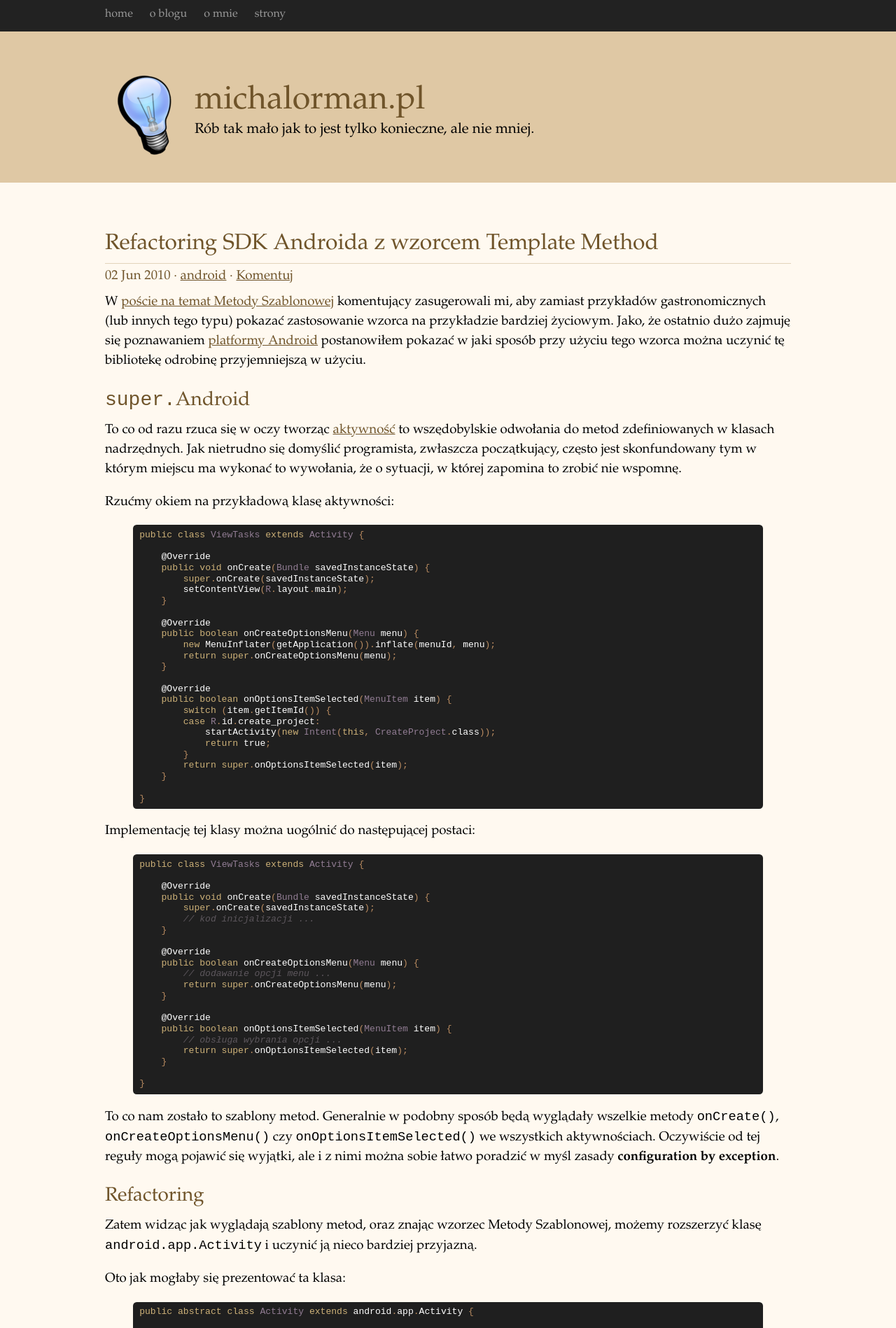
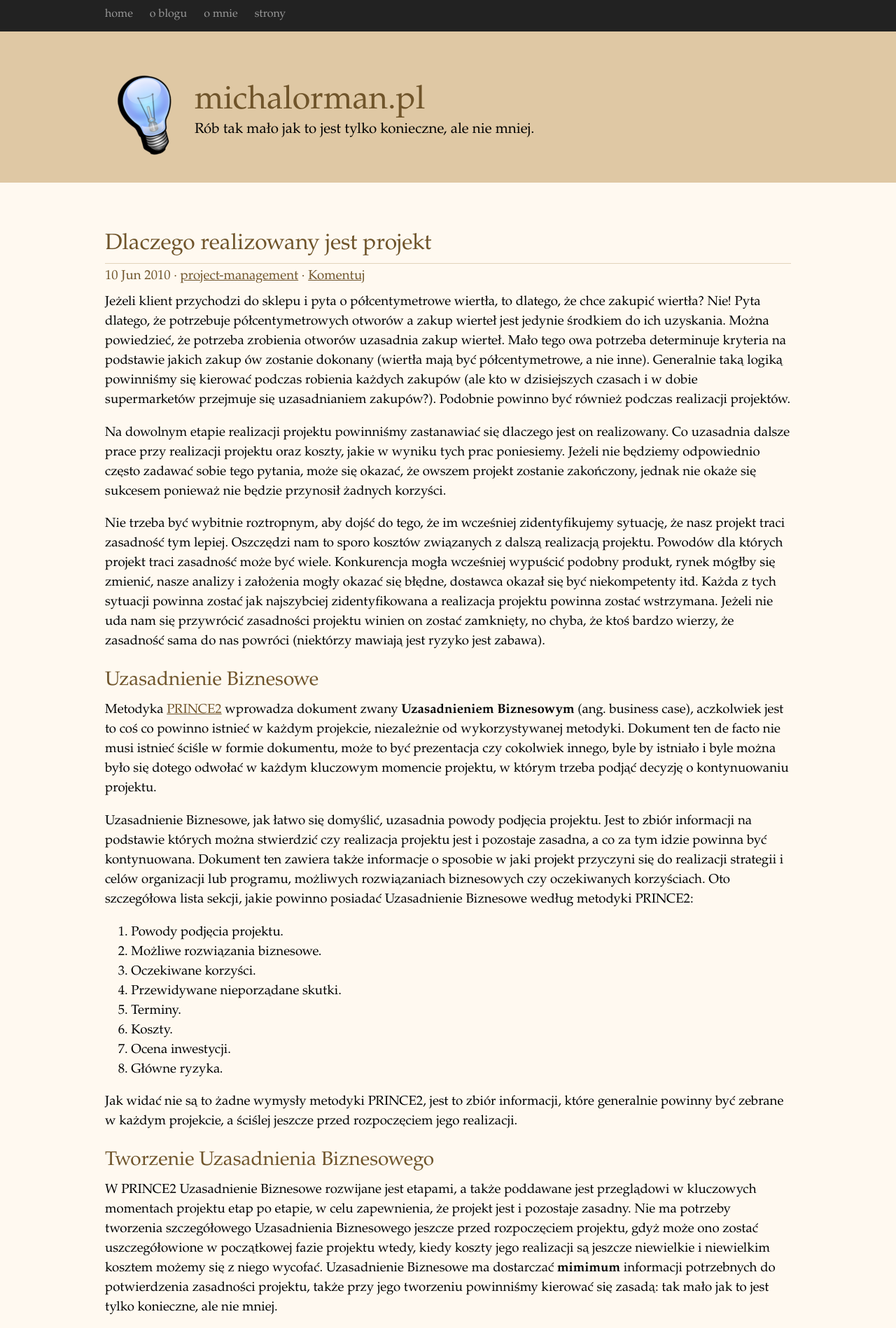
Before and after one commit to michalorman/michalorman-blog-old, a Jekyll site: the page built from index.html, in a window 1280 px wide. Shown: the top 1898 px of the page at 70% size. Built offline with Jekyll 4.4.1, drawn with Linux system fonts in a browser that asks for light colours; Markdown is read by kramdown in place of the engine named in the settings; comment, search, counter and statistics services are not loaded; some of the changed text lies outside the part shown.

Commit message:
Introduced post about business case.

```diff
--- a/_includes/categories.html
+++ b/_includes/categories.html
@@ -9,6 +9,7 @@
   <li><a href="/blog/oop/" title="Zobacz wszystkie posty w kategorii oop">oop ({{ site.categories.oop.size }})</a></li>
   <li><a href="/blog/patterns/" title="Zobacz wszystkie posty w kategorii patterns">patterns ({{ site.categories.patterns.size }})</a></li>
   <li><a href="/blog/prince2/" title="Zobacz wszystkie posty w kategorii prince2">prince2 ({{ site.categories.prince2.size }})</a></li>
+  <li><a href="/blog/project-management/" title="Zobacz wszystkie posty w kategorii project-management">project-management ({{ site.categories.project-management.size }})</a></li>
   <li><a href="/blog/ruby/" title="Zobacz wszystkie posty w kategorii ruby">ruby ({{ site.categories.ruby.size }})</a></li>
   <li><a href="/blog/scrum/" title="Zobacz wszystkie posty w kategorii scrum">scrum ({{ site.categories.scrum.size }})</a></li>
   <li><a href="/blog/seam/" title="Zobacz wszystkie posty w kategorii seam">seam ({{ site.categories.seam.size }})</a></li>
--- /dev/null
+++ b/blog/project-management/_posts/2010-06-10-dlaczego-realizowany-jest-projekt.markdown
@@ -0,0 +1,85 @@
+---
+layout: post
+title: Dlaczego realizowany jest projekt
+description: Powód podjęcia projektu to jedna z najważniejszych informacji w każdym realizowanym projekcie. Bez ważnego powodu nie ma sensu dalsze realizowanie projektu.
+keywords: Zarządzanie Projektami Uzasadnienie Biznesowe Business Case
+navbar_pos: 1
+---
+Jeżeli klient przychodzi do sklepu i pyta o półcentymetrowe wiertła, to dlatego, że chce zakupić wiertła? Nie! Pyta dlatego,
+że potrzebuje półcentymetrowych otworów a zakup wierteł jest jedynie środkiem do ich uzyskania. Można powiedzieć, że potrzeba
+zrobienia otworów uzasadnia zakup wierteł. Mało tego owa potrzeba determinuje kryteria na podstawie jakich zakup ów zostanie
+dokonany (wiertła mają być półcentymetrowe, a nie inne). Generalnie taką logiką powinniśmy się kierować podczas robienia każdych
+zakupów (ale kto w dzisiejszych czasach i w dobie supermarketów przejmuje się uzasadnianiem zakupów?). Podobnie powinno być również
+podczas realizacji projektów.
+
+Na dowolnym etapie realizacji projektu powinniśmy zastanawiać się dlaczego jest on realizowany. Co uzasadnia dalsze prace
+przy realizacji projektu oraz koszty, jakie w wyniku tych prac poniesiemy. Jeżeli nie będziemy odpowiednio często zadawać sobie
+tego pytania, może się okazać, że owszem projekt zostanie zakończony, jednak nie okaże się sukcesem ponieważ nie będzie przynosił
+żadnych korzyści.
+
+Nie trzeba być wybitnie roztropnym, aby dojść do tego, że im wcześniej zidentyfikujemy sytuację, że nasz projekt traci
+zasadność tym lepiej. Oszczędzi nam to sporo kosztów związanych z dalszą realizacją projektu. Powodów dla których projekt
+traci zasadność może być wiele. Konkurencja mogła wcześniej wypuścić podobny produkt, rynek mógłby się zmienić, nasze analizy i założenia
+mogły okazać się błędne, dostawca okazał się być niekompetenty itd. Każda z tych sytuacji powinna zostać jak najszybciej
+zidentyfikowana a realizacja projektu powinna zostać wstrzymana. Jeżeli nie uda nam się przywrócić zasadności projektu winien on
+zostać zamknięty, no chyba, że ktoś bardzo wierzy, że zasadność sama do nas powróci (niektórzy mawiają jest ryzyko jest zabawa).
+
+## Uzasadnienie Biznesowe
+
+Metodyka [PRINCE2](http://pl.wikipedia.org/wiki/PRINCE2) wprowadza dokument zwany **Uzasadnieniem Biznesowym** (ang. business case),
+aczkolwiek jest to coś co powinno istnieć w każdym projekcie, niezależnie od wykorzystywanej metodyki. Dokument ten de facto nie
+musi istnieć ściśle w formie dokumentu, może to być prezentacja czy cokolwiek innego, byle by istniało i byle można było się
+dotego odwołać w każdym kluczowym momencie projektu, w którym trzeba podjąć decyzję o kontynuowaniu projektu.
+
+Uzasadnienie Biznesowe, jak łatwo się domyślić, uzasadnia powody podjęcia projektu. Jest to zbiór informacji na podstawie których
+można stwierdzić czy realizacja projektu jest i pozostaje zasadna, a co za tym idzie powinna być kontynuowana. Dokument ten zawiera
+także informacje o sposobie w jaki projekt przyczyni się do realizacji strategii i celów organizacji lub programu, możliwych
+rozwiązaniach biznesowych czy oczekiwanych korzyściach. Oto szczegółowa lista sekcji, jakie powinno posiadać Uzasadnienie Biznesowe
+według metodyki PRINCE2:
+
+  1. Powody podjęcia projektu.
+  2. Możliwe rozwiązania biznesowe.
+  3. Oczekiwane korzyści.
+  4. Przewidywane nieporządane skutki.
+  5. Terminy.
+  6. Koszty.
+  7. Ocena inwestycji.
+  8. Główne ryzyka.
+
+Jak widać nie są to żadne wymysły metodyki PRINCE2, jest to zbiór informacji, które generalnie powinny być zebrane w każdym projekcie,
+a ściślej jeszcze przed rozpoczęciem jego realizacji.
+
+## Tworzenie Uzasadnienia Biznesowego
+
+W PRINCE2 Uzasadnienie Biznesowe rozwijane jest etapami, a także poddawane jest przeglądowi w kluczowych momentach projektu etap po etapie,
+w celu zapewnienia, że projekt jest i pozostaje zasadny. Nie ma potrzeby tworzenia szczegółowego Uzasadnienia Biznesowego jeszcze przed
+rozpoczęciem projektu, gdyż może ono zostać uszczegółowione w początkowej fazie projektu wtedy, kiedy koszty jego realizacji są jeszcze
+niewielkie i niewielkim kosztem możemy się z niego wycofać. Uzasadnienie Biznesowe ma dostarczać **mimimum** informacji potrzebnych do
+potwierdzenia zasadności projektu, także przy jego tworzeniu powinniśmy kierować się zasadą: tak mało jak to jest tylko konieczne, ale
+nie mniej.
+
+Zarys Uzasadnienia Biznesowego powinien powstać jeszcze w przed rozpoczęciem projektu, w PRINCE2 powstaje w przedprojektoej fazie
+przygotowania projektu. Zarys Uzasadnienia Biznesowego powinien zostać stworzony przez osobę reprezentującą interesariuszy projektu, którzy
+na niego płacą i ktorzy potencjalnie będą czerpać korzyści z jego eksploatacji (z rezultatów projektu). W PRINCE2 taką rolę pełni
+Przewodniczący Komitetu Sterującego.
+
+W pierwszej kolejności Przewodniczący powinien ustalić powody dla których projekt będzie realizowany. Powinien określić i zrozumieć cele projektu
+i udokumentować je jako powody podjęcia projektu. Powodów może być wiele, jednak zawsze będą one nastawione na osiągnięcie konkretnych korzyści.
+Korzyści powinny zostać udokumentowane w sekcji oczekiwanych korzyści i powinny być mierzalne. Mierzalność korzyści pozwoli stwierdzić,
+czy zostały one osiągnięte czy nie. Jeżeli przykładowo korzyścią powinno być przyśpieszczenie procedury realizacji zamówień, to należy określić
+w jakim stopniu (o 5-10%, o konkretny czas, konkretną ilość kroków itp.). Wartości te powinny posiadać również określoną tolerancję.
+Chodzi o to abyśmy mogli na zasaddzie odhaczenia stwierdzić, czy korzyść została osiągnięta
+czy nie. Przewodniczący powinien zawsze starać się w taki sposób zapisać korzyści, albo zamienić je na inne, aby dało się w jakiś sposób je
+zmierzyć. Jeżeli przykładowo korzyścią jest zwiększenie zadowolenia klientów, a nie chcemy wprowadzać ankiet mierzących to zadowolenie, możemy
+zamienić je na ilość powracających klientów, co jest już korzyścią mierzalną (np. zwiększenie ilości powracających klientów o 20% z tolerancją +/-5%).
+
+Jasne określenie celów i korzyści wynikających z projektu ma jeszcze jedno zastosowanie. Pozwoli ono na osiągnięcie wspólnej wizji tego
+do czego projekt dąży przez wszystkich członków zespołu zarządzania projektem. Wspólna wizja tego co projekt ma osiągnąć jest bardzo ważna,
+gdyż pozwola na uniknięcie wielu konfliktów, zwiększa decyzyjność w projekcie oraz sprawa, że wszyscy mówią "tym samym językiem".
+
+Przewodniczący powinien dokonać analizy możliwych rozwiązań biznesowych i zarekomendować któreś. Metodyka PRINCE2 zaleca przeanalizowanie
+przynajmniej trzech rozwiązań biznesowych:
+
+  * nie robienie niczego;
+  * ograniczenie się do minimum;
+  * zrobienie coś ponad minimum;
--- a/sitemap.xml
+++ b/sitemap.xml
@@ -157,6 +157,11 @@ layout: nil
     <priority>0.7</priority>
   </url>
   <url>
+    <loc>http://michalorman.pl/blog/project-management/</loc>
+    <changefreq>weekly</changefreq>
+    <priority>0.7</priority>
+  </url>
+  <url>
     <loc>http://michalorman.pl/blog/ruby/</loc>
     <changefreq>weekly</changefreq>
     <priority>0.7</priority>
--- a/stylesheets/default.css
+++ b/stylesheets/default.css
@@ -93,6 +93,7 @@ h1 a, h1 a:visited, h1 a:hover {
 }
 
 pre {
+    font-family: "DejaVu Sans Mono", monospace;
     background-color: #1f1f1f;
     -moz-border-radius: 0.4em;
     -webkit-border-radius: 0.4em;
```
Also changed, not shown: blog/project-management/index.markdown (added, +9 -0 lines).
